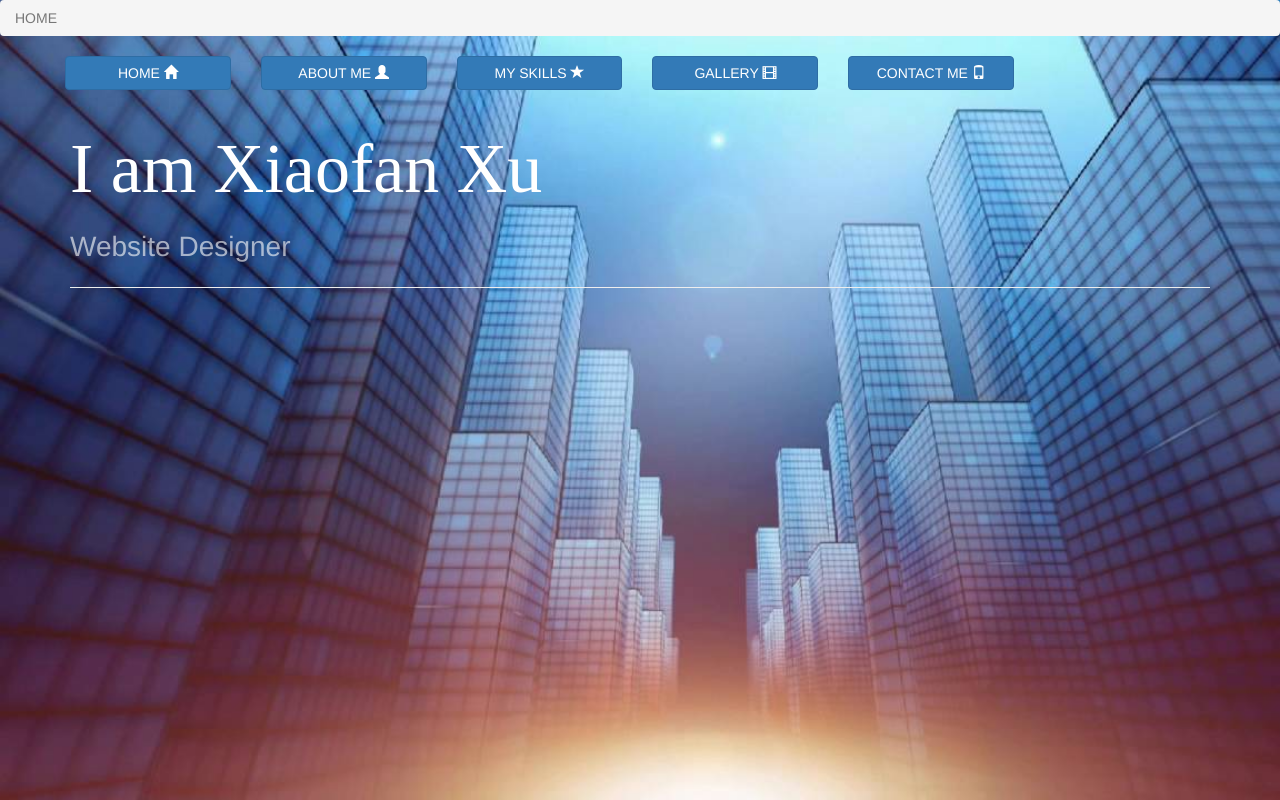
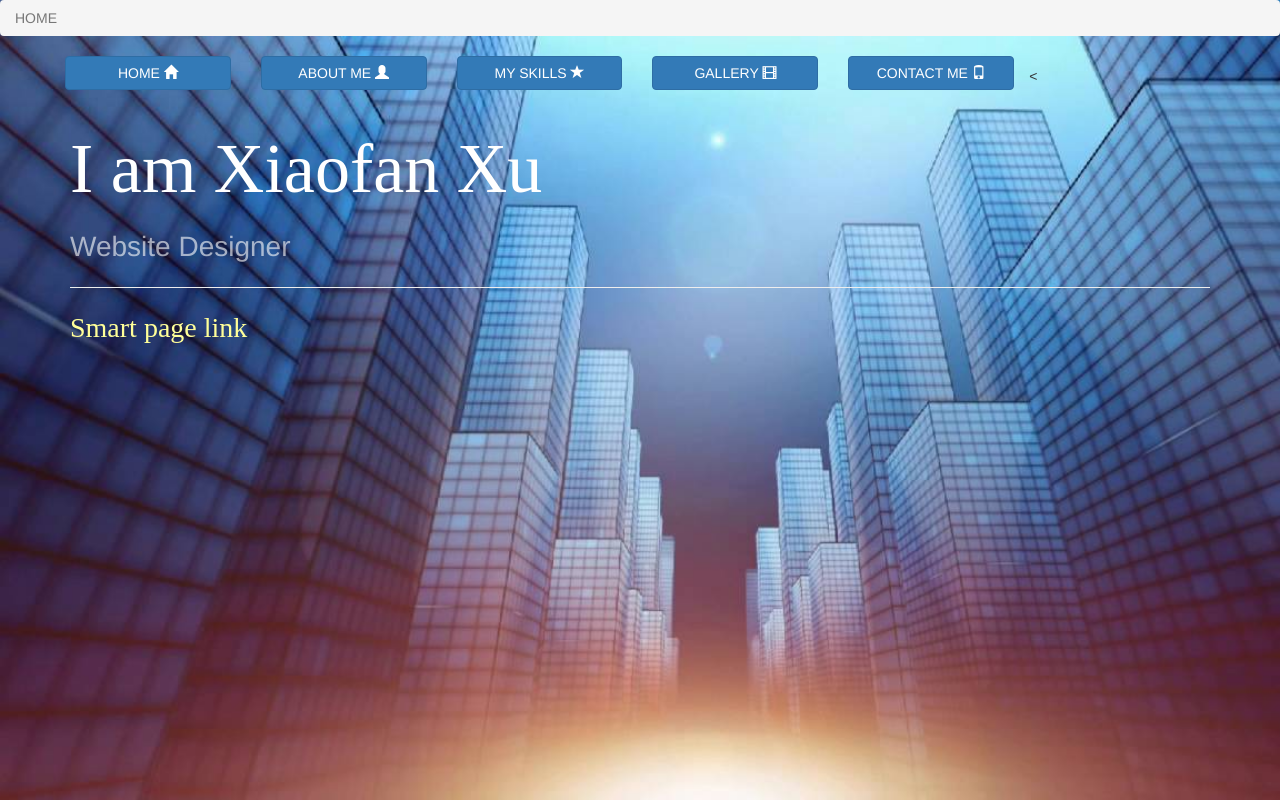
Before and after one commit to ksxf2007/personal-website-2, a plain HTML site: page index.html in a window 1280 px wide. Drawn offline with nearby package versions, Linux system fonts and the light colour scheme.

Commit message:
personalSite bootstrap

```diff
--- a/css/style.css
+++ b/css/style.css
@@ -17,7 +17,11 @@ html,body{
 	position: relative;
 	overflow-y: auto;
 }
-
+.smart a{
+	font-size: 28px;
+	color: #ffff99;
+	font-family: Bookman;
+}
 
 .page-header h1{
 	font-size: 70px;
--- a/index.html
+++ b/index.html
@@ -48,6 +48,9 @@
 	    	<h3>Website Designer</h3>
 	    </div>
 	</div>
+	<<div class="col-lg-12 col-md-12 col-sm-12 col-xs-12 smart">
+		<a href="test.html">Smart page link</a>
+	</div>
 </div>
 </div>
 </body>
```
